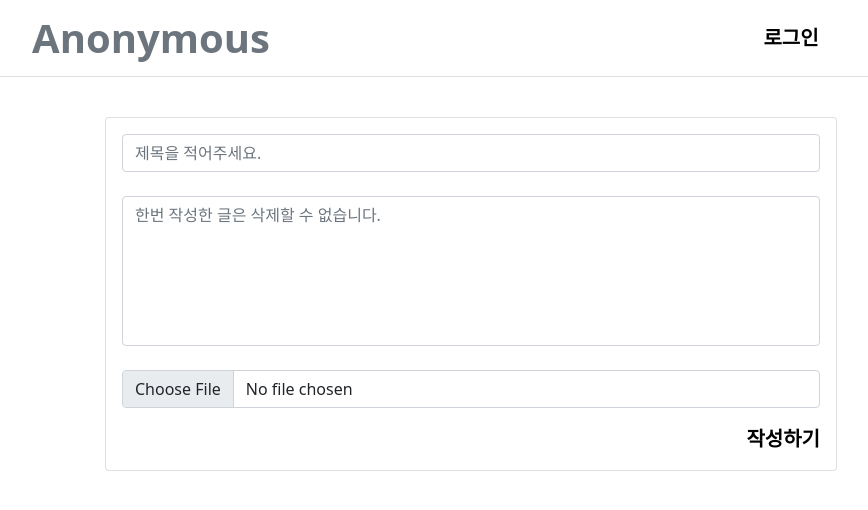
After one commit to Jang-Jaewon/anonymous-board, a Django app: template templates/page/post_write.html in a window 1280 px wide. The commit adds this page. Shown: the top 510 px of the page, without its empty margins (169-1037 px from the left). Run offline with Django 4.2, Linux system fonts and the light colour scheme; the template is opened without the code that fills it, so the values that code supplies are empty.

Commit message:
Add: 글쓰기 구현

```diff
--- a/board/urls.py
+++ b/board/urls.py
@@ -1,6 +1,7 @@
 from django.urls import path
-from board.views import board
+from board.views import board, post_write
 
 urlpatterns = [
     path('', board, name='board'),
+    path('post/write', post_write, name='post_write'),
 ]
--- a/config/settings.py
+++ b/config/settings.py
@@ -104,6 +104,7 @@ USE_TZ = True
 # https://docs.djangoproject.com/en/4.0/howto/static-files/
 
 STATIC_URL = 'static/'
+MEDIA_ROOT = 'upload'
 
 # Default primary key field type
 # https://docs.djangoproject.com/en/4.0/ref/settings/#default-auto-field
--- a/templates/component/nav.html
+++ b/templates/component/nav.html
@@ -1,11 +1,12 @@
-<div class="row text-center border-bottom py-2 align-items-center mx-0" style="width: 100%; margin 0;">
+<div class="row text-center border-bottom py-2 align-items-center mx-0" style="width: 100%;">
     <div class="col">
         <a class="fs-1 text-decoration-none text-secondary" style="font-weight: bold; color: #999999;" href="{% url 'board' %}">Anonymous</a>
     </div>
     <div class="col">
         {% if request.user.is_authenticated %}
             <p class="m-0">{{ request.user.nickname }}</p>
-            <a class="fs-5 text-decoration-none" style="color: red; font-weight: bold" href="{% url 'signout' %}">로그아웃</a>
+            <a class="fs-5 text-decoration-none" style="color: #C60000; font-weight: bold" href="{% url 'post_write' %}">글쓰기</a>
+            <a class="fs-5 text-decoration-none" style="color: black; font-weight: bold" href="{% url 'signout' %}">로그아웃</a>
         {% else %}
             <a class="fs-5 text-decoration-none" style="color: black;font-weight: bold" href="{% url 'signin' %}">로그인</a>
         {% endif %}
--- /dev/null
+++ b/templates/page/post_write.html
@@ -0,0 +1,35 @@
+{% extends 'common/base.html' %}
+{% block content %}
+    <div class="card">
+        <div class="card-body text-end">
+            <div class="row">
+                <form method="post" id="post_form" enctype="multipart/form-data">
+                    {% csrf_token %}
+                    <input type="text" class="form-control" id="title" name="title" placeholder="제목을 적어주세요.">
+                    <textarea style="resize: none; height: 150px;" class="form-control mt-4"
+                              placeholder="한번 작성한 글은 삭제할 수 없습니다."
+                              id="content"
+                              name="content"
+                    ></textarea>
+                    <input class="form-control mt-4" type="file" name="img" accept="image/*"/>
+                </form>
+                <a class="fs-5 text-decoration-none" style="color: black;font-weight: bold;cursor: pointer" id="post_write_btn">작성하기</a>
+            </div>
+        </div>
+    </div>
+
+    <script>
+        let post_form = document.getElementById('post_form');
+        let post_write_btn = document.getElementById('post_write_btn');
+        let content = document.getElementById('content');
+        let title = document.getElementById('title');
+
+        post_write_btn.addEventListener('click', () => {
+            if (content.value && title.value) {
+                post_form.submit();
+            } else {
+                alert("내용을 작성해주세요.")
+            }
+        });
+    </script>
+{% endblock %}
```
Also changed, not shown: board/views.py (+32 -1 lines).
